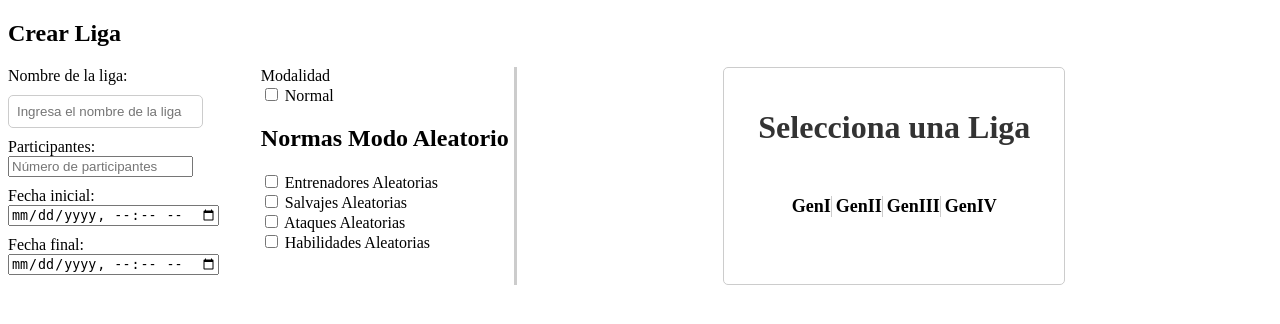
After one commit to litsu987/lokeleague, a PHP site: page /LokeLeague/php/unirsetes2.php in a window 1280 px wide. The commit adds this page. Shown: the top 324 px of the page. Run offline with PHP 8.4, Linux system fonts and the light colour scheme.

Commit message:
lets goo

```diff
--- a/php/config.php
+++ b/php/config.php
@@ -1,4 +1,4 @@
 <?php
-$dbUser = "root";
-$dbPass = "";
+$dbUser = "aleix";
+$dbPass = "Caqjuueeemke64*";
 ?>
--- /dev/null
+++ b/php/unirsetes2.php
@@ -0,0 +1,220 @@
+<!DOCTYPE html>
+<html lang="en">
+<head>
+    <meta charset="UTF-8">
+    <meta name="viewport" content="width=device-width, initial-scale=1.0">
+    <title>Document</title>
+    <style>
+        /* Estilos CSS para la disposición de los elementos */
+        .formulario {
+            display: flex;
+            flex-direction: row;
+            flex-wrap: wrap;
+
+        }
+        .columna {
+            width: 20%; /* Ancho de cada columna */
+        }
+        .input {
+            margin-bottom: 10px;
+        }
+        label {
+            margin-right: 10px;
+        }
+         /* Estilos opcionales */
+         #liga-container {
+            width: 300px;
+            margin: 0 auto;
+            text-align: center;
+            border: 1px solid #ccc;
+            padding: 20px;
+            border-radius: 5px;
+        }
+        h1 {
+            color: #333;
+        }
+        input[type="text"] {
+            width: 70%;
+            padding: 8px;
+            margin-top: 10px;
+            border: 1px solid #ccc;
+            border-radius: 5px;
+        }
+
+        .images-container {
+            display: inline-block;
+            margin-top: 10px;
+            overflow-x: auto;
+            text-align: center;
+            border-right: 1px solid #ccc;
+        }
+        .images-container:last-child {
+            border-right: none;
+        }
+        .gen-selected {
+            background-color: #ccc; /* Color de fondo gris */
+        }
+        .text-container p {
+            color: black;
+            font-weight: bold;
+            margin: 0;
+        }
+
+        /* Aumentar el tamaño de las letras Gen */
+        .images-container p {
+            font-size: 18px; /* Puedes ajustar el tamaño según tu preferencia */
+            transition: color 0.3s; /* Transición de color */
+        }
+
+        /* Cambiar el color al pasar el ratón */
+        .images-container p:hover {
+            color: blue; /* Puedes cambiar el color según tu preferencia */
+            cursor: pointer; /* Cambiar el cursor */
+        }
+
+        /* Estilos omitidos por brevedad */
+        #liga-container {
+            /* Estilos omitidos por brevedad */
+        }
+        .images-container {
+            /* Estilos omitidos por brevedad */
+        }
+        .gen-images {
+            display: none; /* Ocultar todas las imágenes al principio */
+        }
+        .gen-images.active {
+            display: block; /* Mostrar las imágenes de la generación activa */
+        }
+    </style>
+</head>
+<body>
+    <?php
+    include("config.php");
+
+    try {
+        $hostname = "localhost";
+        $dbname = "lokeleague";
+        $username = $dbUser;
+        $pw = $dbPass;
+        $pdo = new PDO("mysql:host=$hostname;dbname=$dbname", "$username", "$pw");
+    } catch (PDOException $e) {
+        $error_message = "Failed to get DB handle: " . $e->getMessage();
+        error_log($error_message); // Envía el mensaje de error a la salida estándar
+        exit;
+    }
+    ?>
+    <div class="texto-formulario">
+                        <h2>Crear Liga</h2>
+                        <!-- Puedes agregar un mensaje de error si lo necesitas -->
+                    </div>
+    <div id="contenidoAdicional" class="popupContainer">
+        <div class="popupContent">
+
+            <form class="formulario" method="POST" >
+                <input type="hidden" name="tipo_formulario" value="crear_liga">
+                <div class="columna">
+
+                    <div class="input">
+                        <label for="nombre">Nombre de la liga:</label><br>
+                        <input type="text" placeholder="Ingresa el nombre de la liga" id="nombre" name="nombre" required>
+                    </div>
+
+                    <div class="input">
+                        <label for="numero_personas">Participantes:</label><br>
+                        <input type="number" placeholder="Número de participantes"  id="numero_personas" name="numero_personas" required>
+                    </div>
+
+                   <div class="input">
+                        <div class="input">
+                            <label for="fecha_inicio">Fecha inicial:</label><br>
+                            <input type="datetime-local" id="fecha_inicio" name="fecha_inicio" required>
+                        </div>
+
+                        <div class="input">
+                            <label for="fecha_fin">Fecha final:</label><br>
+                            <input type="datetime-local" id="fecha_fin" name="fecha_fin" required>
+                        </div>
+                    </div>
+                </div>
+
+                <div class="columna" style="border-right: 3px solid #ccc;">
+                    <div class="input">
+                        <div class="statusToggle">
+                            <label for="fecha_fin">Modalidad</label><br>
+                            <input type="checkbox">
+                            <span class="toggleFeedback">Normal</span>
+                        </div>
+                    </div>
+
+                    <div class="input">
+                        <h2>Normas Modo Aleatorio </h2>
+
+                        <input type="checkbox">
+                        <span class="toggleFeedback">Entrenadores Aleatorias</span>
+                        <br>
+
+                        <input type="checkbox">
+                        <span class="toggleFeedback">Salvajes Aleatorias</span>
+                        <br>
+
+                        <input type="checkbox">
+                        <span class="toggleFeedback">Ataques Aleatorias</span>
+                        <br>
+
+                        <input type="checkbox">
+                        <span class="toggleFeedback">Habilidades Aleatorias</span>
+                        <br>
+                    </div>
+                </div>
+
+
+                <div id="liga-container">
+                    <h1>Selecciona una Liga</h1>
+
+                    <br>
+
+
+                    <div class="text-container">
+                        <div class="images-container gen-i">
+                            <p class="gen-i">GenI</p>
+                        </div>
+                        <div class="images-container gen-ii">
+                            <p class="gen-ii">GenII</p>
+                        </div>
+                        <div class="images-container gen-iii">
+                            <p class="gen-iii">GenIII</p>
+                        </div>
+                        <div class="images-container gen-iv">
+                            <p class="gen-iv">GenIV</p>
+                        </div>
+                    </div>
+
+                </div>
+
+
+
+
+            </form>
+        </div>
+    </div>
+</body>
+
+<script>
+        document.addEventListener('DOMContentLoaded', function() {
+            // Obtener todas las secciones Gen
+            var genSections = document.querySelectorAll('.images-container');
+
+            // Agregar un evento de clic a cada sección Gen
+            genSections.forEach(function(section) {
+                section.addEventListener('click', function() {
+                    // Remover la clase 'gen-selected' de todas las secciones Gen
+                    genSections.forEach(function(s) {
+                        s.classList.remove('gen-selected');
+                    });
+                    // Agregar la clase 'gen-selected' a la sección clicada
+                    section.classList.add('gen-selected');
+                });
+            });
+        });
+    </script>
+</html>
```
Also changed, not shown: php/Verification.php (added, +53 -0 lines), php/crear-test.php (added, +117 -0 lines), php/login.php (+3 -4 lines), styles.css (+0 -50 lines), unirse-test.php (added, +143 -0 lines), Uliga.php (deleted), img/rojofuego.jpeg (added), img/verdehoja.png (added), test.php (deleted).
